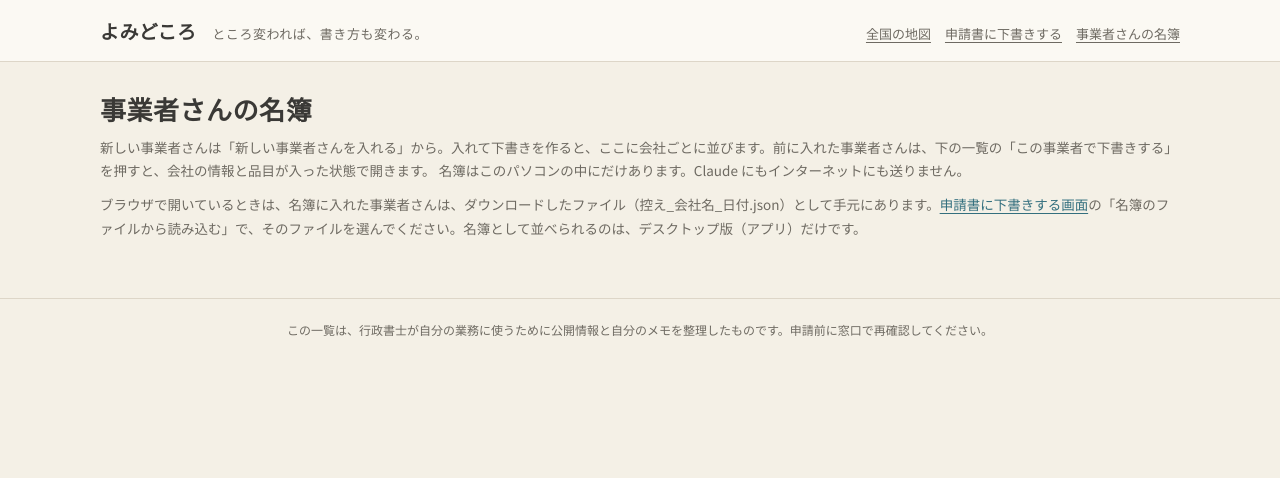
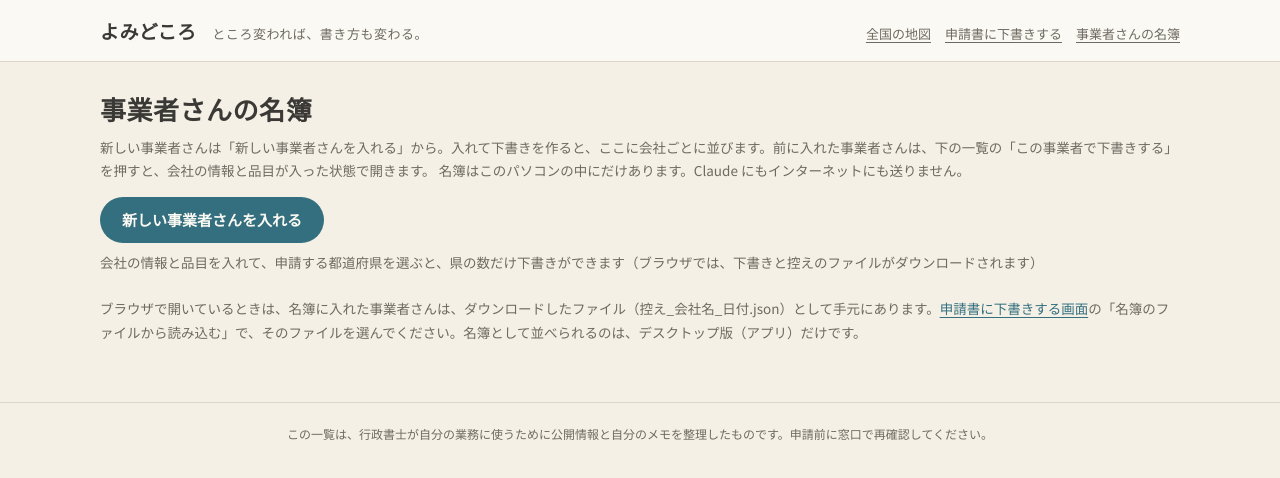
Before and after one commit to milike3175/yomidokoro, a Next.js app in the folder app/: page /jigyosha in a window 1280 px wide. Shown: the top 478 px of the page. Built offline with nearby package versions, Linux system fonts and the light colour scheme.

Commit message:
The business book shows the 'add a new business' button in the browser too, not only in the desktop app
Co-Authored-By: Claude Fable 5.1 <noreply@anthropic.com>
Claude-Session: https://claude.ai/code/session_015P6Y5KhkYDQk2Gs1XSd8DP

```diff
--- a/app/src/app/jigyosha/JigyoshaView.tsx
+++ b/app/src/app/jigyosha/JigyoshaView.tsx
@@ -89,6 +89,18 @@ export default function JigyoshaView() {
         名簿はこのパソコンの中にだけあります。Claude にもインターネットにも送りません。
       </p>
 
+      {アプリ !== undefined && (
+        <p className={s.bookNew}>
+          <a href="/shoshiki/" className={s.bookNewButton} data-testid="新しい事業者さんを入れる">
+            新しい事業者さんを入れる
+          </a>
+          <span>
+            会社の情報と品目を入れて、申請する都道府県を選ぶと、県の数だけ下書きができます
+            {アプリ === null && "（ブラウザでは、下書きと控えのファイルがダウンロードされます）"}
+          </span>
+        </p>
+      )}
+
       {アプリ === null && (
         <p className={s.note} data-testid="ブラウザの控え">
           ブラウザで開いているときは、名簿に入れた事業者さんは、ダウンロードしたファイル（控え_会社名_日付.json）として手元にあります。
@@ -98,12 +110,6 @@ export default function JigyoshaView() {
 
       {アプリ && (
         <>
-          <p className={s.bookNew}>
-            <a href="/shoshiki/" className={s.bookNewButton} data-testid="新しい事業者さんを入れる">
-              新しい事業者さんを入れる
-            </a>
-            <span>会社の情報と品目を入れて、申請する都道府県を選ぶと、県の数だけ下書きができます</span>
-          </p>
           <h2>今までの事業者さん</h2>
           {知らせ && <p className={s.placed}>{知らせ}</p>}
           {行たち.length === 0 ? (
```
